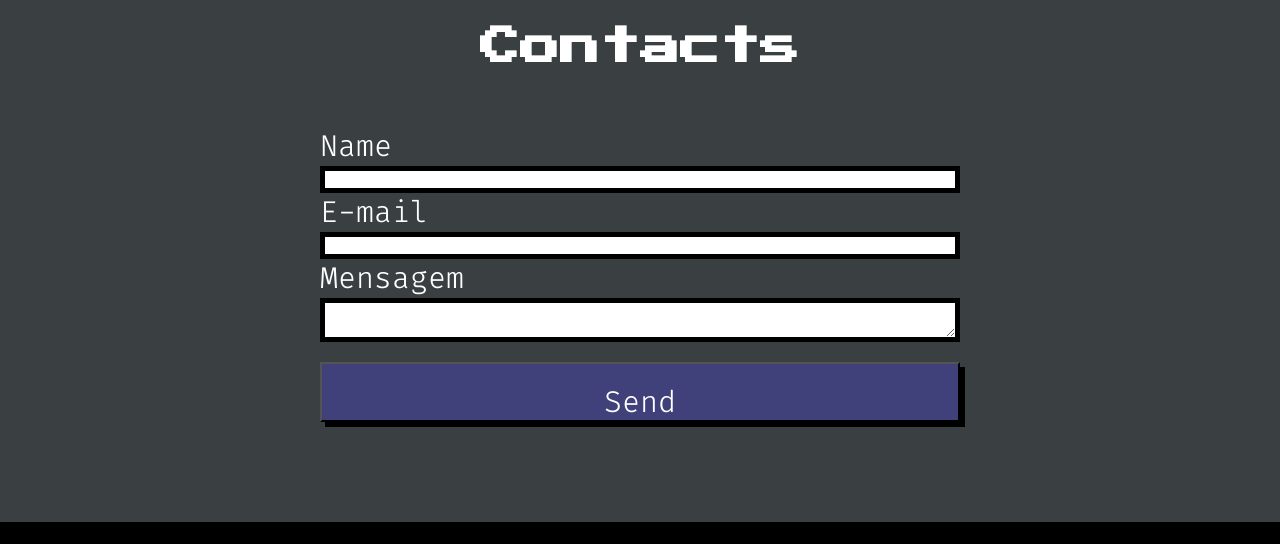
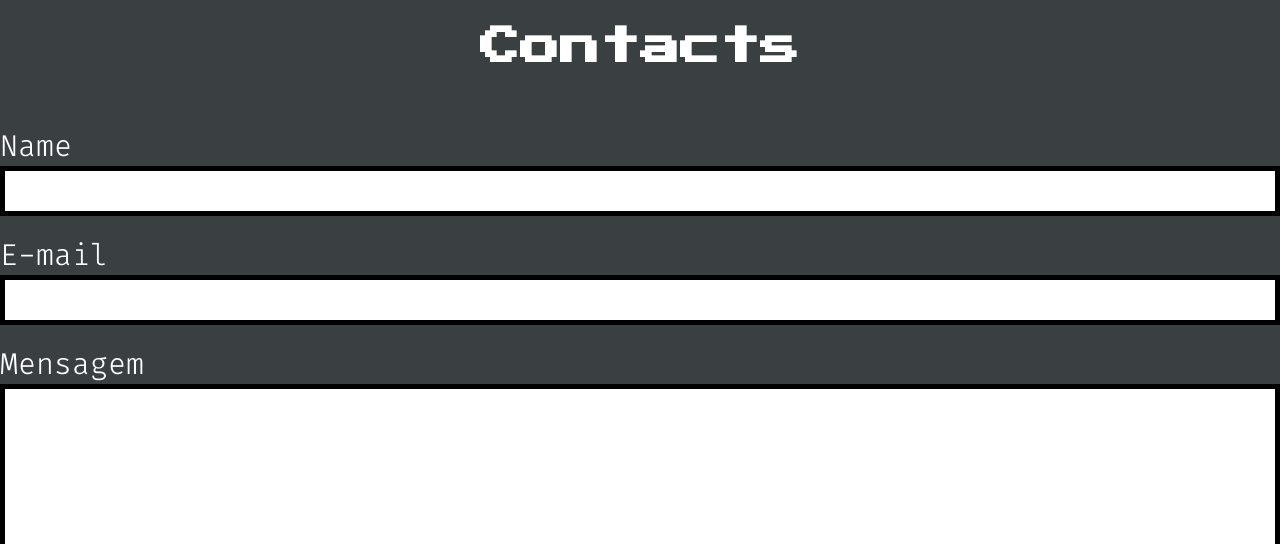
Before and after one commit to tarx-dev/curso-html-css-feliz, a plain HTML site: page index.html in a window 1280 px wide. Shown: the part 3230-3774 px from the top of the page. Drawn offline with Linux system fonts and the light colour scheme; files whose address does not match are found by name.

Commit message:
change height text area
change height text area

```diff
--- a/index.html
+++ b/index.html
@@ -33,6 +33,7 @@
     <link rel="stylesheet" href="./style/components/main-carousel.css" />
     <link rel="stylesheet" href="./style/components/contact-form.css" />
     <link rel="stylesheet" href="./style/components/main-label.css" />
+    <link rel="stylesheet" href="./style/components/main-input.css" />
     <link rel="stylesheet" href="./style/components/main-footer.css" />
   </head>
 
@@ -279,13 +280,17 @@
 
       <form class="contact-form" action="">
         <label class="main-label" for="Name">Name</label>
-        <input class="inputs" id="Name" type="text" />
+        <input class="main-input" id="Name" type="text" />
 
         <label class="main-label" for="Email">E-mail</label>
-        <input class="inputs" id="Email" type="email" />
+        <input class="main-input" id="Email" type="email" />
 
         <label class="main-label" for="message">Mensagem</label>
-        <textarea class="inputs" name="message" id="message"></textarea>
+        <textarea
+          class="main-input -txtarea"
+          name="message"
+          id="message"
+        ></textarea>
         <button type="submit" class="main-button -contactBtn">Send</button>
       </form>
     </section>
--- a/style/components/contact-form.css
+++ b/style/components/contact-form.css
@@ -1,10 +1,10 @@
-.contact-form {
+/*.contact-form {
   display: flex;
   flex-direction: column;
   margin-left: auto;
   margin-right: auto;
   width: 50%;
-}
+} */
 
 .contact-form .main-button.-contactBtn {
   margin-left: auto;
@@ -13,7 +13,3 @@
   width: 100%;
   padding: auto;
 }
-
-.contact-form .inputs {
-  border: 5px solid #000000;
-}
--- /dev/null
+++ b/style/components/main-input.css
@@ -0,0 +1,12 @@
+.main-input {
+  box-sizing: border-box;
+  border: 5px solid #000000;
+  margin-bottom: 20px;
+  font-size: 30px;
+  height: 50px;
+  width: 100%;
+}
+
+.main-input.-txtarea {
+  height: 320px;
+}
--- a/style/reset.css
+++ b/style/reset.css
@@ -85,6 +85,7 @@ section,
 summary,
 time,
 mark,
+input,
 audio,
 video {
   margin: 0;
```
